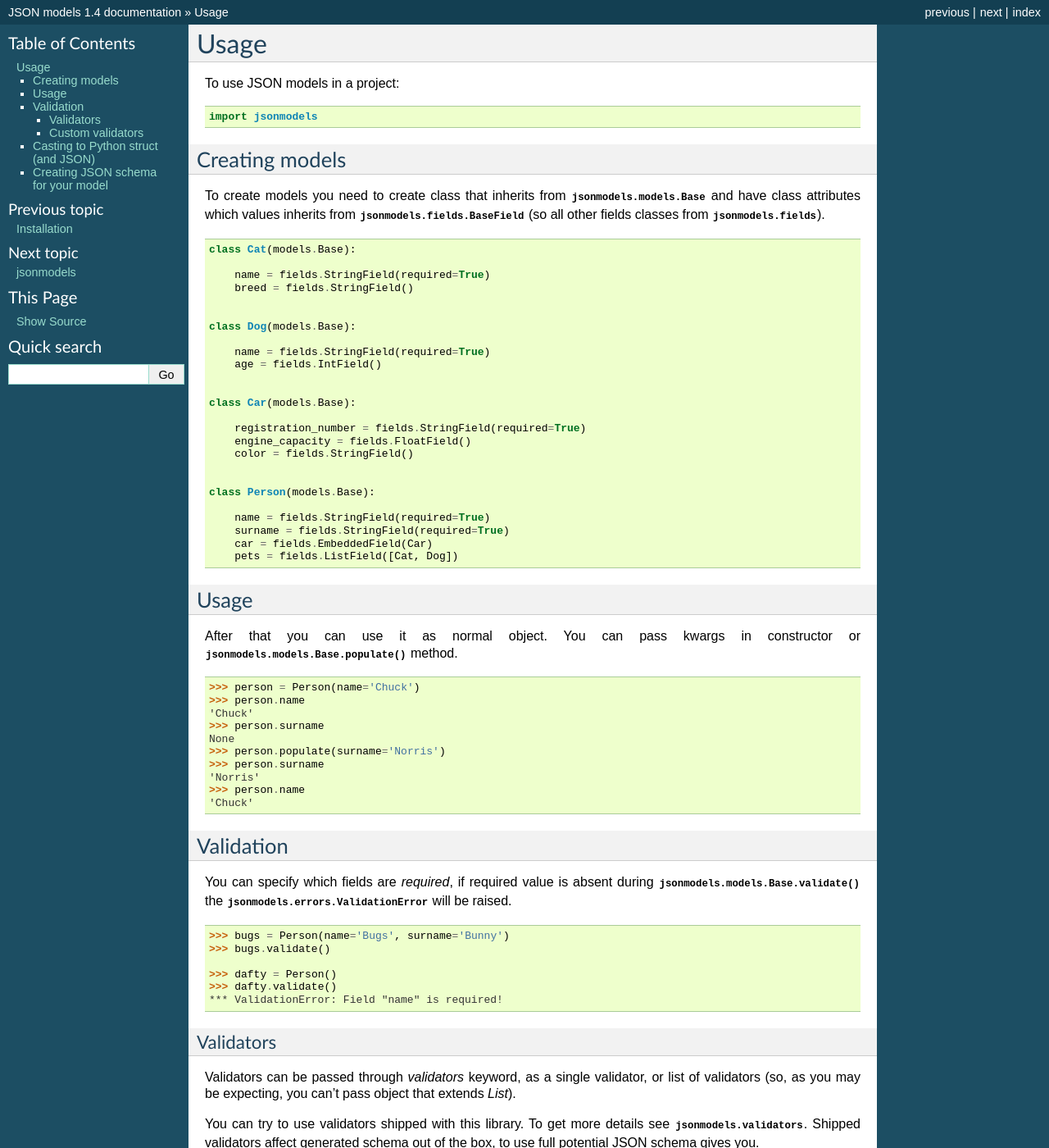
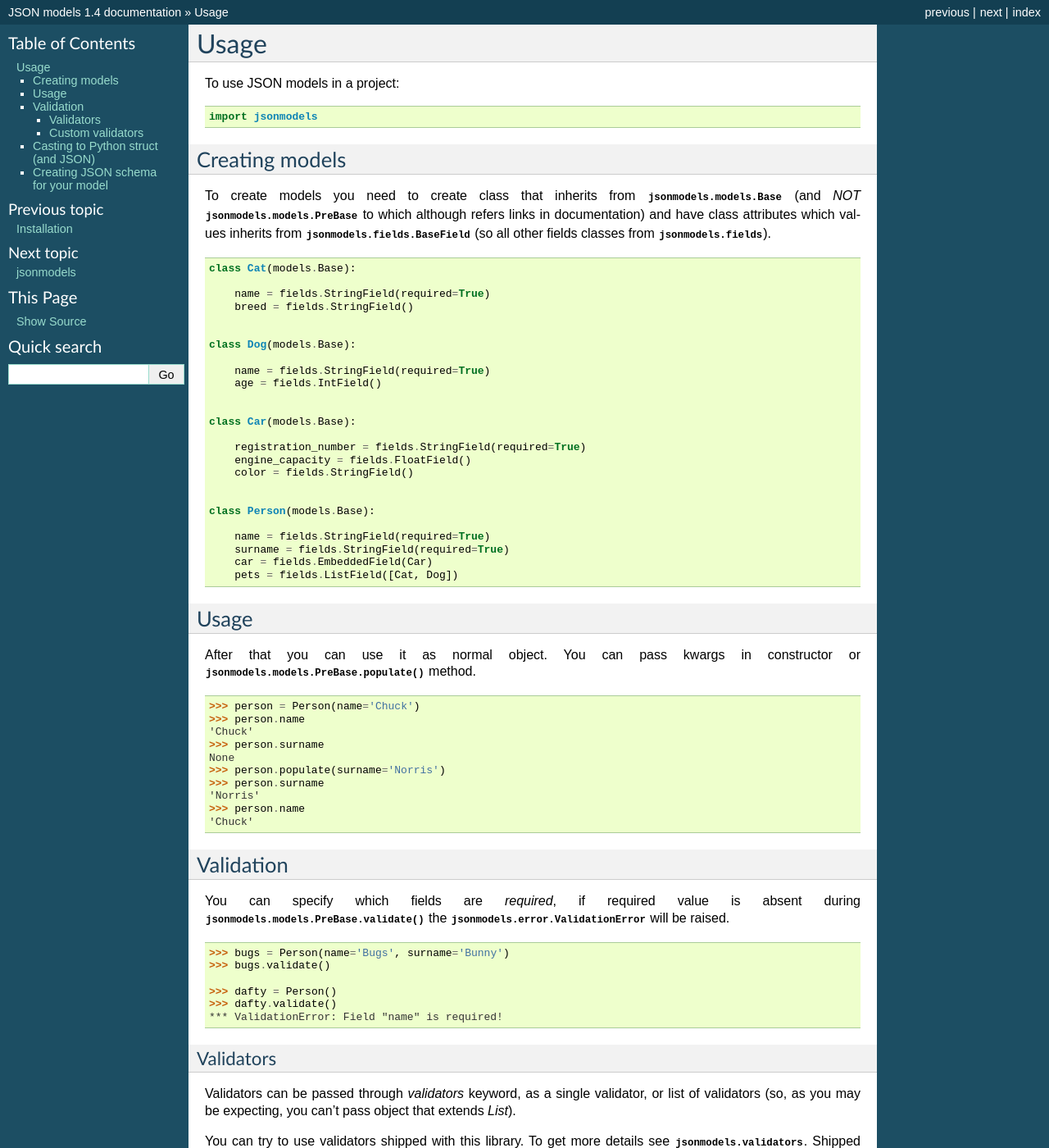
Before and after one commit to jazzband/jsonmodels, a Sphinx documentation site: the page built from docs/usage.rst, in a window 1280 px wide and 1400 px high. Shown: the whole window at 82% size. Built offline with Sphinx 7.4.7, drawn with Linux system fonts in a browser that asks for light colours; some of the changed text lies outside the part shown.

Commit message:
Updated docs (closes #48).

```diff
--- a/docs/usage.rst
+++ b/docs/usage.rst
@@ -12,9 +12,10 @@
 ---------------
 
 To create models you need to create class that inherits from
-:class:`jsonmodels.models.Base` and have class attributes which values inherits
-from :class:`jsonmodels.fields.BaseField` (so all other fields classes from
-:mod:`jsonmodels.fields`).
+:class:`jsonmodels.models.Base` (and *NOT* :class:`jsonmodels.models.PreBase`
+to which although refers links in documentation) and have class attributes
+which values inherits from :class:`jsonmodels.fields.BaseField` (so all other
+fields classes from :mod:`jsonmodels.fields`).
 
 .. code-block:: python
 
@@ -48,7 +49,7 @@
 -----
 
 After that you can use it as normal object. You can pass kwargs in constructor
-or :meth:`jsonmodels.models.Base.populate` method.
+or :meth:`jsonmodels.models.PreBase.populate` method.
 
 .. code-block:: python
 
@@ -67,8 +68,8 @@
 ----------
 
 You can specify which fields are *required*, if required value is absent during
-:meth:`jsonmodels.models.Base.validate` the
-:class:`jsonmodels.errors.ValidationError` will be raised.
+:meth:`jsonmodels.models.PreBase.validate` the
+:class:`jsonmodels.error.ValidationError` will be raised.
 
 .. code-block:: python
 
@@ -78,7 +79,6 @@
     >>> dafty = Person()
     >>> dafty.validate()
     *** ValidationError: Field "name" is required!
-
 
 Validators
 ~~~~~~~~~~
@@ -97,28 +97,28 @@
 You can always specify your own validators. Custom validator can be object with
 `validate` method (which takes precedence) or function (or callable object).
 
-Each validator **must** raise exception to indicate validation didn't pass.
-Returning values like `False` won't have any effect.
+Each validator **must** raise exception to indicate validation
+didn't pass. Returning values like `False` won't have any effect.
 
 .. code-block:: python
 
     >>> class RangeValidator(object):
     ...
     ...   def __init__(self, min, max):
-    ...       # Some logic here.
+    ...     # Some logic here.
     ...
     ...   def validate(self, value):
-    ...       # Some logic here.
+    ...     # Some logic here.
 
     >>> def some_validator(value):
-    ...     # Some logic here.
+    ...   # Some logic here.
 
     >>> class Person(models.Base):
     ...
     ...   name = fields.StringField(required=True, validators=some_validator)
     ...   surname = fields.StringField(required=True)
     ...   age = fields.IntField(
-    ...       Car, validators=[some_validator, RangeValidator(0, 100)])
+    ...     Car, validators=[some_validator, RangeValidator(0, 100)])
 
 If your validator have method `modify_schema` you can use it to affect
 generated schema in any way. Given argument is schema for single field. For
@@ -142,7 +142,7 @@
 -----------------------------------
 
 Instance of model can be easy casted to Python struct (and thanks to that,
-later to JSON). See :meth:`jsonmodels.models.Base.to_struct`.
+later to JSON). See :meth:`jsonmodels.models.PreBase.to_struct`.
 
 .. code-block:: python
 
```
Also changed, not shown: CONTRIBUTING.rst (+9 -13 lines), README.rst (+5 -5 lines).
